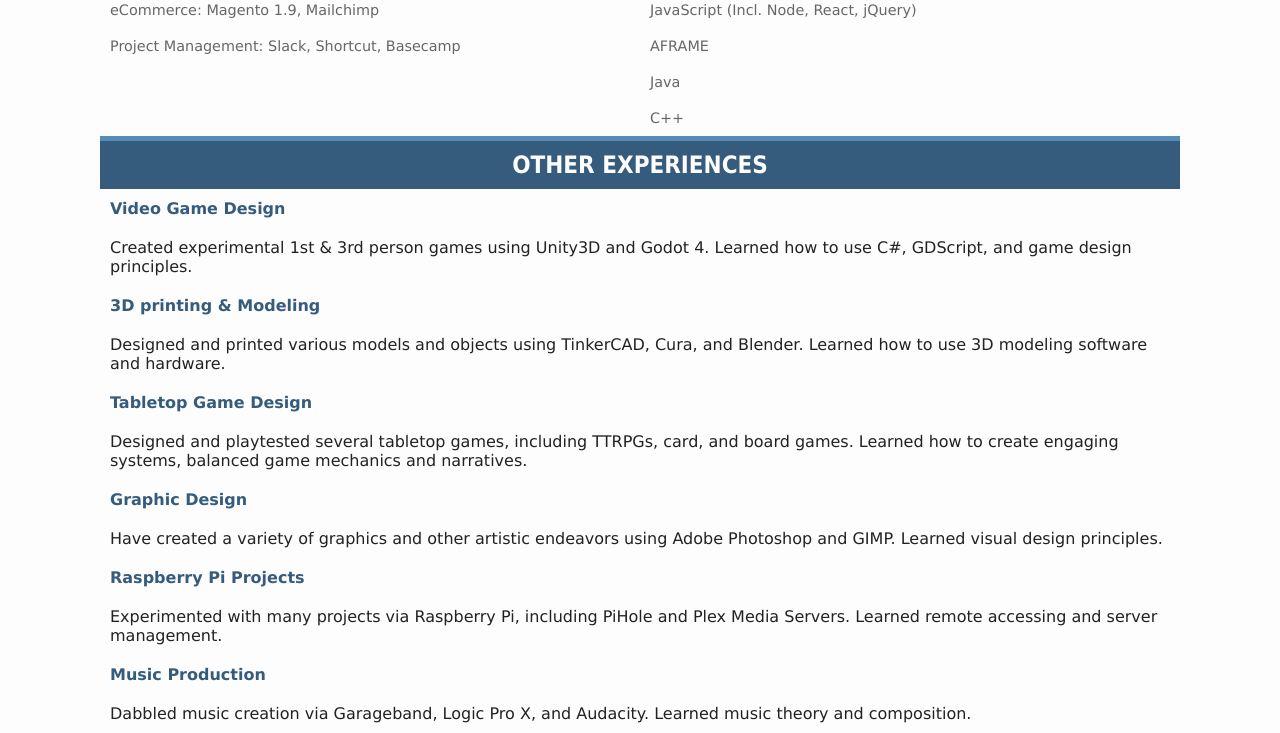
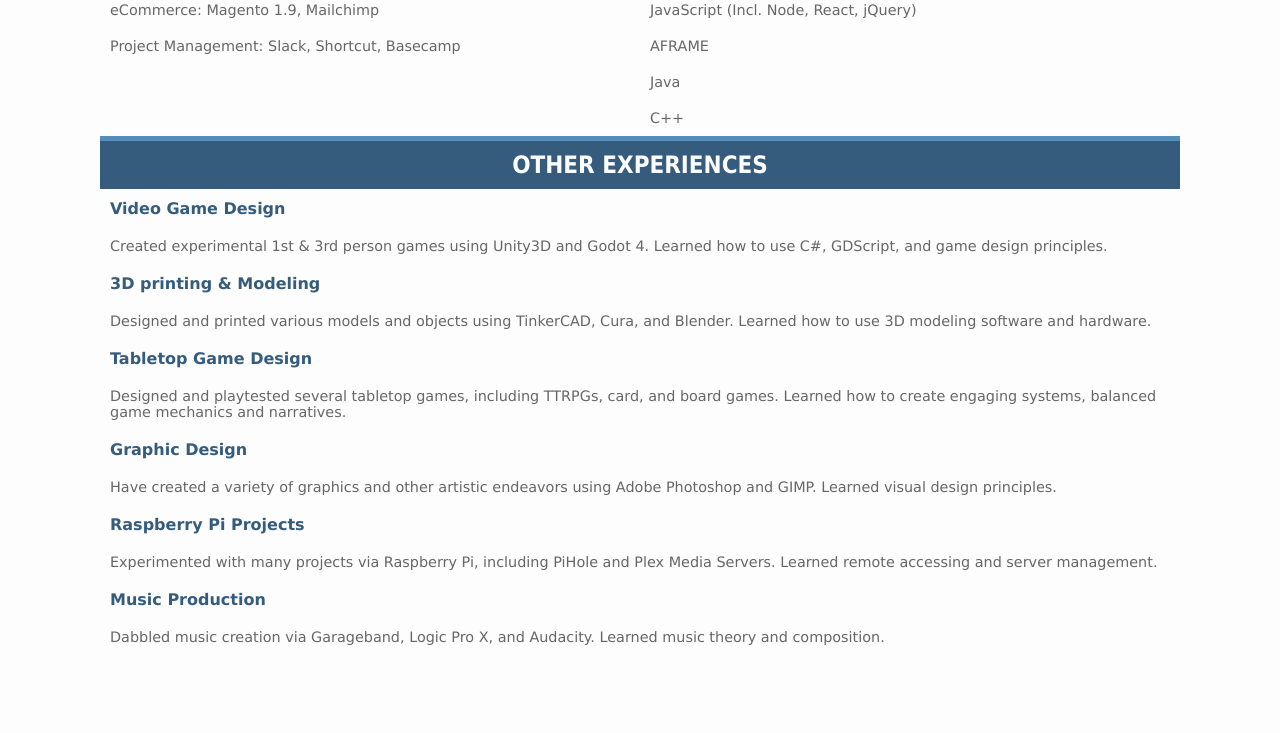
Before and after one commit to aig0003/alecs-resume, a Flask app: page / in a window 1280 px wide. Shown: the part 1335-2068 px from the top of the page. After the commit the page ends 1980 px from the top, so only its background shows below. Run offline with Flask 3, Linux system fonts and the light colour scheme; data that the repository does not hold is empty.

Commit message:
Adjust Other Experiences formatting.

```diff
--- a/app/templates/index.html
+++ b/app/templates/index.html
@@ -160,7 +160,7 @@
 				<div class="row">
 					<div class="col">
 						<div class="content left primary"><span>{{ experience["title"] }}</span></div>
-						<div class="content left secondary"><span>{{ experience["description"] }}</span></div>
+						<div class="content left auxillary"><span>{{ experience["description"] }}</span></div>
 					</div>
 				</div>
 				{% endfor %}
```
